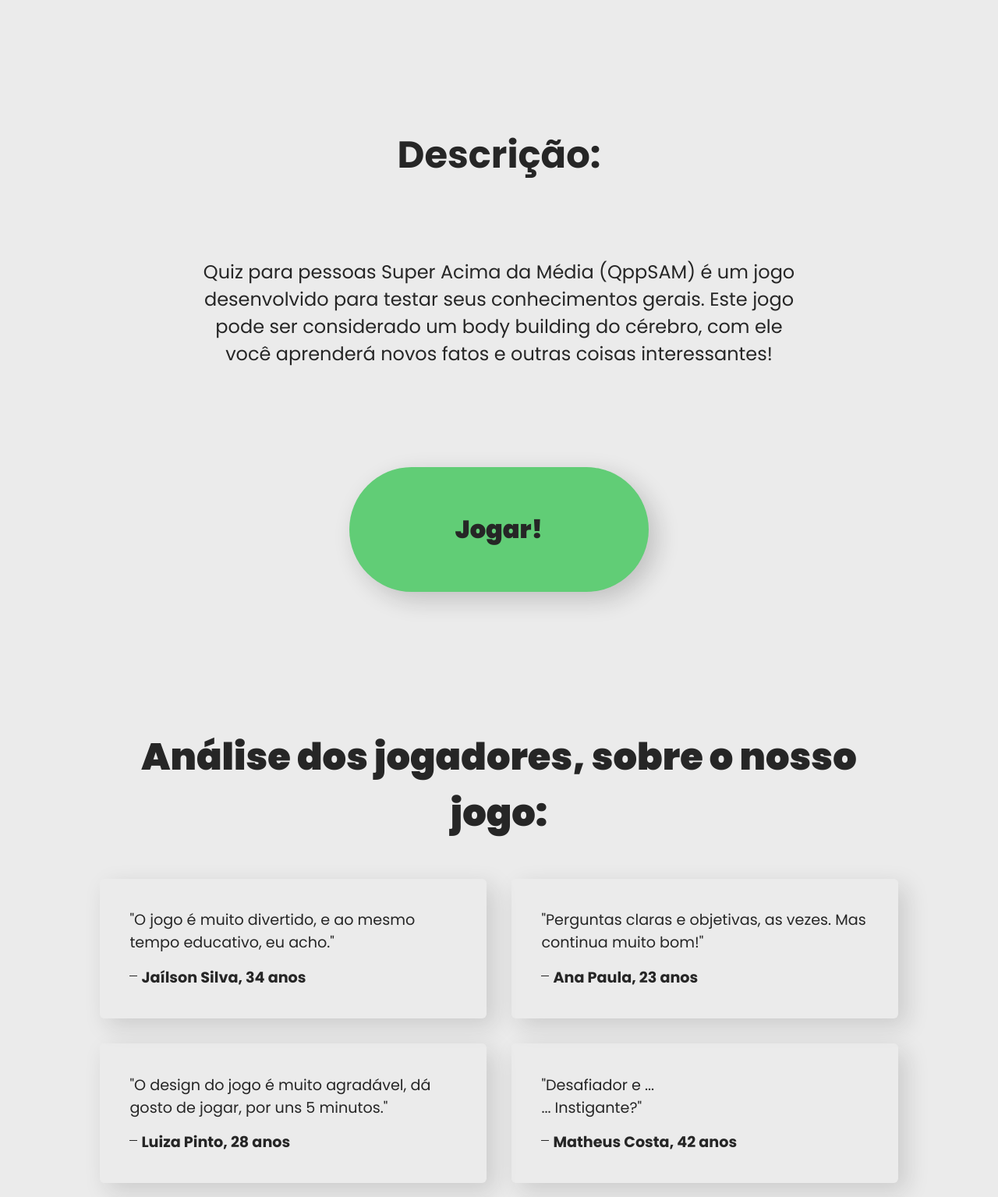
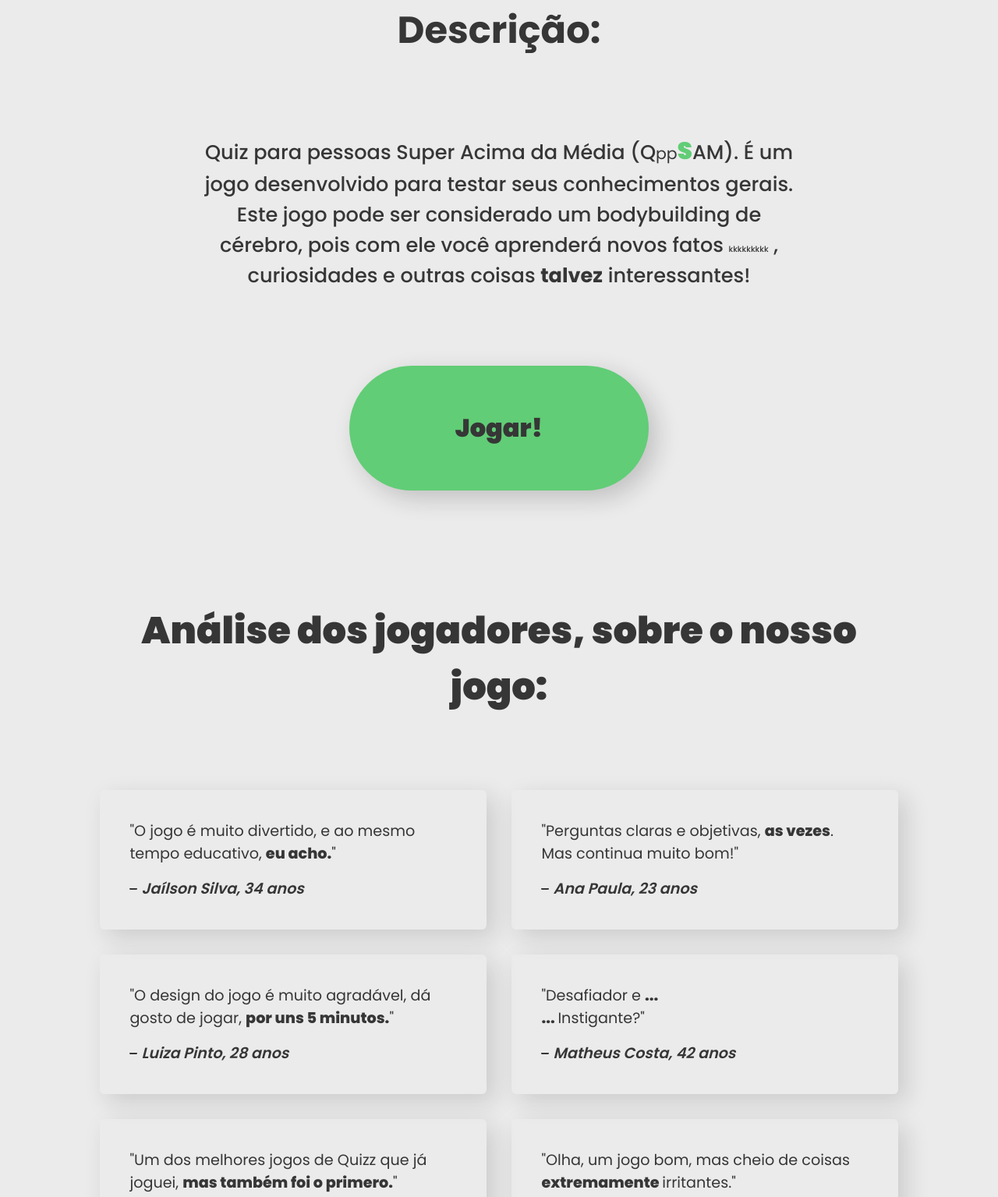
Before and after one commit to RafaelRCamargo/QppSAM, a plain HTML site: page index.html in a window 1280 px wide. Shown: the part 861-2396 px from the top of the page at 78% size. Drawn offline with nearby package versions, Linux system fonts and the light colour scheme.

Commit message:
A game for my final grade on second year at high school.

```diff
--- a/index.html
+++ b/index.html
@@ -22,10 +22,10 @@
                 <h1 class="logo"><i class="fas fa-brain"></i> QppSAM</h1>
             </div>
             <ul class="navBar">
-                <a href="#">
+                <a href="#" onclick="menu()">
                     <li class="navLinks">Menu</li>
                 </a>
-                <a href="#">
+                <a href="#" onclick="jogar()">
                     <li class="navLinks">Jogar</li>
                 </a>
                 <a href="#" onclick="gameOver(1)">
@@ -44,64 +44,68 @@
 
         <div class="menu">
             <div class="section s1">
-                <h1 class="mainTitle">Quiz <span class="min"> para pessoas </span> <span class="super"> super
+                <h1 class="mainTitle" data-aos="fade-right" data-aos-delay="200">Quiz <span class="min"> para pessoas
+                    </span> <span class="super"> super
                     </span>acima da média</h1>
-                <h1 class="subTitle"><i class="fas fa-minus"></i> Q<span class="min">pp</span><span
-                        class="super">S</span>AM</h1>
-                <button><a href="#jogar">Conheça!</a></button>
+                <h1 class="subTitle" data-aos="fade-up" data-aos-delay="400"><i class="fas fa-minus"></i> Q<span
+                        class="min">pp</span><span class="super">S</span>AM</h1>
+                <button data-aos="zoom-in-right" data-aos-delay="600"><a href="#jogar">Conheça!</a></button>
             </div>
 
             <div class="section s2" id="jogar">
-                <h1>Descrição:</h1>
-                <p class="sub">Quiz para pessoas Super Acima da Média (QppSAM) é um jogo desenvolvido para testar seus
-                    conhecimentos gerais. Este jogo
-                    pode ser considerado um body building do cérebro, com ele você aprenderá novos fatos e outras coisas
+                <h1 data-aos="fade-up" data-aos-delay="50">Descrição:</h1>
+                <p class="sub" data-aos="fade-up" data-aos-delay="150">Quiz para pessoas Super Acima da Média (Q<span
+                        class="min">pp</span><span class="super">S</span>AM).
+                    É um jogo desenvolvido para testar seus
+                    conhecimentos gerais. Este jogo pode ser considerado um bodybuilding de cérebro, pois com ele você
+                    aprenderá novos fatos <span class="kkk">kkkkkkkkk</span> , curiosidades e outras coisas
+                    <b>talvez</b>
                     interessantes!
                 </p>
-                <button onclick="jogar()">Jogar!</button>
+                <button onclick="jogar()"data-aos="zoom-in" data-aos-delay="200">Jogar!</button>
             </div>
 
             <div class="section s3">
-                <h1 class="mainTitle">Análise dos jogadores, sobre o nosso jogo:</h1>
+                <h1 class="mainTitle" data-aos="fade-up" data-aos-delay="00">Análise dos jogadores, sobre o nosso jogo:</h1>
                 <div class="comContainer">
-                    <div class="comment">
+                    <div class="comment" data-aos="flip-left" data-aos-delay="100">
                         <p>
-                            "O jogo é muito divertido, e ao mesmo tempo educativo, eu acho."
+                            "O jogo é muito divertido, e ao mesmo tempo educativo, <b> eu acho.</b>"
                         </p>
                         <span>Jaílson Silva, 34 anos</span>
                     </div>
 
-                    <div class="comment">
+                    <div class="comment" data-aos="flip-left" data-aos-delay="200">
                         <p>
-                            "Perguntas claras e objetivas, as vezes. Mas continua muito bom!"
+                            "Perguntas claras e objetivas, <b> as vezes</b>. Mas continua muito bom!"
                         </p>
                         <span>Ana Paula, 23 anos</span>
                     </div>
 
-                    <div class="comment">
+                    <div class="comment" data-aos="flip-left" data-aos-delay="300">
                         <p>
-                            "O design do jogo é muito agradável, dá gosto de jogar, por uns 5 minutos."
+                            "O design do jogo é muito agradável, dá gosto de jogar, <b> por uns 5 minutos.</b>"
                         </p>
                         <span>Luiza Pinto, 28 anos</span>
                     </div>
 
-                    <div class="comment">
+                    <div class="comment" data-aos="flip-left" data-aos-delay="400">
                         <p>
-                            "Desafiador e ... <br> ... Instigante?"
+                            "Desafiador e <b> ... <br> ... </b> Instigante?"
                         </p>
                         <span>Matheus Costa, 42 anos</span>
                     </div>
 
-                    <div class="comment">
+                    <div class="comment" data-aos="flip-left" data-aos-delay="500">
                         <p>
-                            "Um dos melhores jogos de Quizz que já joguei, mas também foi o primero."
+                            "Um dos melhores jogos de Quizz que já joguei, <b> mas também foi o primero.</b>"
                         </p>
                         <span>Jõao Pedro, 10 anos</span>
                     </div>
 
-                    <div class="comment">
+                    <div class="comment" data-aos="flip-left" data-aos-delay="600">
                         <p>
-                            "Olha, um jogo bom, mas cheio de coisas extremamente irritantes."
+                            "Olha, um jogo bom, mas cheio de coisas <b> extremamente </b> irritantes."
                         </p>
                         <span>Felipe Santos, 6 anos</span>
                     </div>
--- a/js/index.js
+++ b/js/index.js
@@ -104,3 +104,8 @@ let jogar = () => {
     document.querySelector(".menu").style.display = "none"
    document.querySelector(".q.q1").style.display= "inline"
 }
+
+let menu = () => {
+    document.querySelector(".q").style.display = "none"
+    document.querySelector(".menu").style.display = "inline"
+}
--- a/js/timer&aos.js
+++ b/js/timer&aos.js
@@ -10,4 +10,6 @@ timer.addEventListener('reset', function (e) {
     $('#chronoExample .values').html(timer.getTimeValues().toString());
 });
 
-AOS.init();
+AOS.init({
+    duration: 800
+});
--- a/style/style.scss
+++ b/style/style.scss
@@ -1,5 +1,5 @@
 $bk: #61cd76;
-$txt: #262626;
+$txt: #363636;
 
 *,
 html {
@@ -89,12 +89,12 @@ nav.nav {
 .menu {
   .section.s1 {
     width: 100vw;
-    height: 100vh;
+    height: 80vh;
 
     margin: 0;
 
     h1 {
-      width: 50%;
+      width: 40%;
       font-size: 3.5em;
       text-align: left;
       font-weight: 600;
@@ -151,11 +151,25 @@ nav.nav {
     p {
       text-align: center;
       justify-content: center;
-      font-size: 1.5em;
-      margin: 2em 20% 0 20%;
+      font-size: 1.6em;
+      margin: 1.5em 20% 0 20%;
+      font-weight: 500;
+      span.kkk {
+        font-size: 0.4em;
+      }
+      .min {
+        font-weight: 400;
+        font-size: 0.8em;
+      }
+      .super {
+        text-transform: uppercase;
+        font-size: 1.2em;
+        color: #61cd76;
+        font-weight: 900;
+      }
     }
     button {
-      margin: 4em 35%;
+      margin: 3em 35%;
       text-align: center;
       width: 30%;
       height: 5em;
@@ -176,13 +190,13 @@ nav.nav {
 
   .section.s3 {
     width: 100vw;
-    height: 100vh;
+    height: 85vh;
 
     h1.mainTitle {
       font-size: 3em;
       font-weight: 900;
       text-align: center;
-      margin: 1em 12%;
+      margin: 1em 12% 2em 12%;
     }
 
     .comContainer {
@@ -199,19 +213,25 @@ nav.nav {
         p {
           margin-top: 0;
           margin-bottom: 0.8em;
+        b {
+          font-weight: 800;
+          color: #363636;
+        }
         }
         span {
-          font-weight: bold;
+          font-weight: 600;
           position: relative;
           margin-left: 15px;
+          font-style: italic;
 
           &:before {
             content: "";
             position: absolute;
             height: 1px;
             width: 10px;
-            border-bottom: 1px solid #262626;
-            top: 10px;
+            border-radius: 250px;
+            border-bottom: 2px solid $txt;
+            top: 12px;
             left: -15px;
           }
         }
@@ -226,7 +246,7 @@ nav.nav {
     transform: translate(-80%, -50%) scale(1);
   }
   25% {
-    color: #262626;
+    color: $txt;
     transform: translate(-80%, -50%) scale(0.9) rotateY(0deg);
   }
   50% {
@@ -234,7 +254,7 @@ nav.nav {
     transform: translate(-80%, -50%) scale(1);
   }
   75% {
-    color: #262626;
+    color: $txt;
     transform: translate(-80%, -50%) scale(0.9) rotateY(180deg);
   }
   100% {
```
Also changed, not shown: style/style.css, 2 other files.
